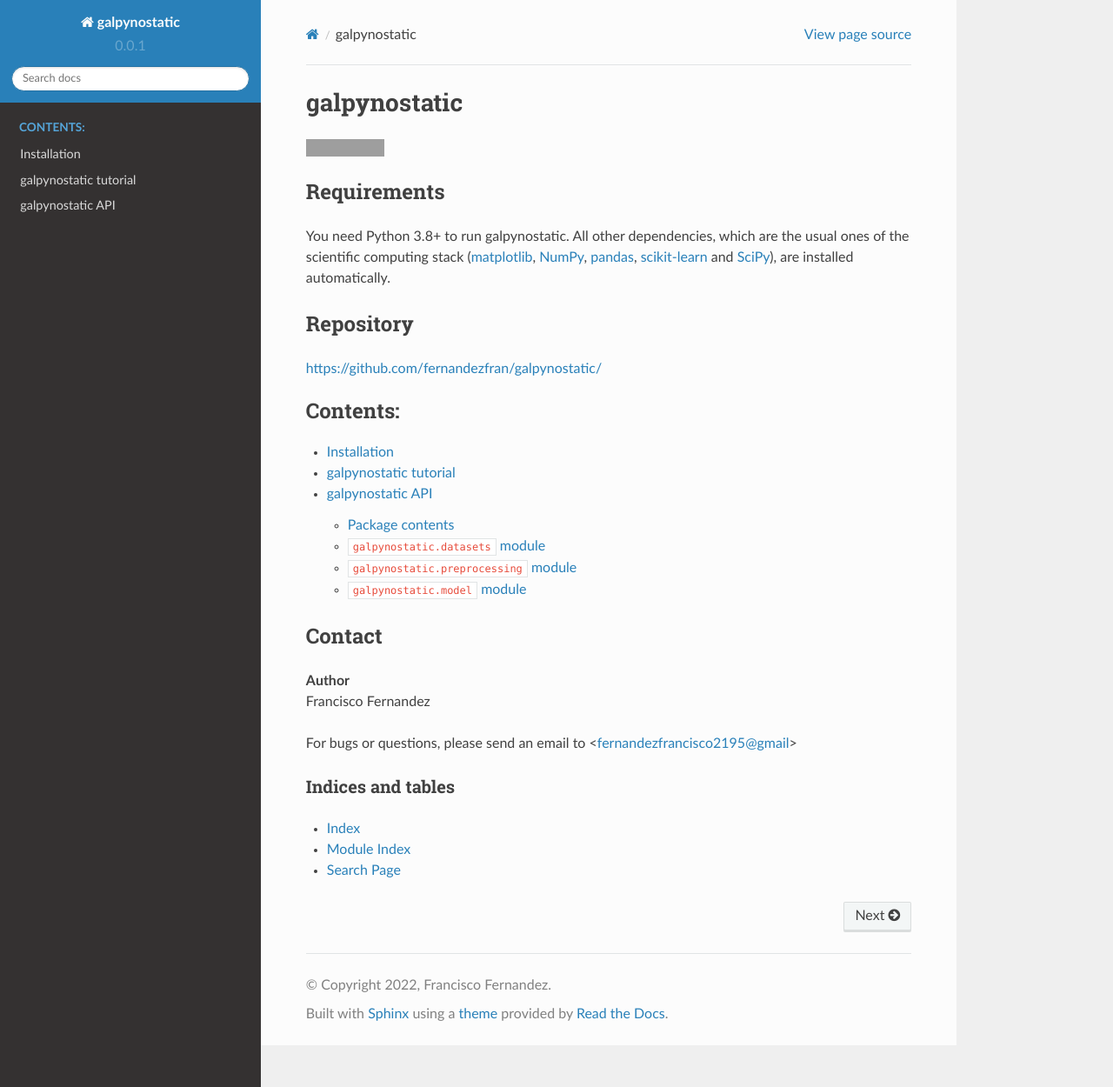
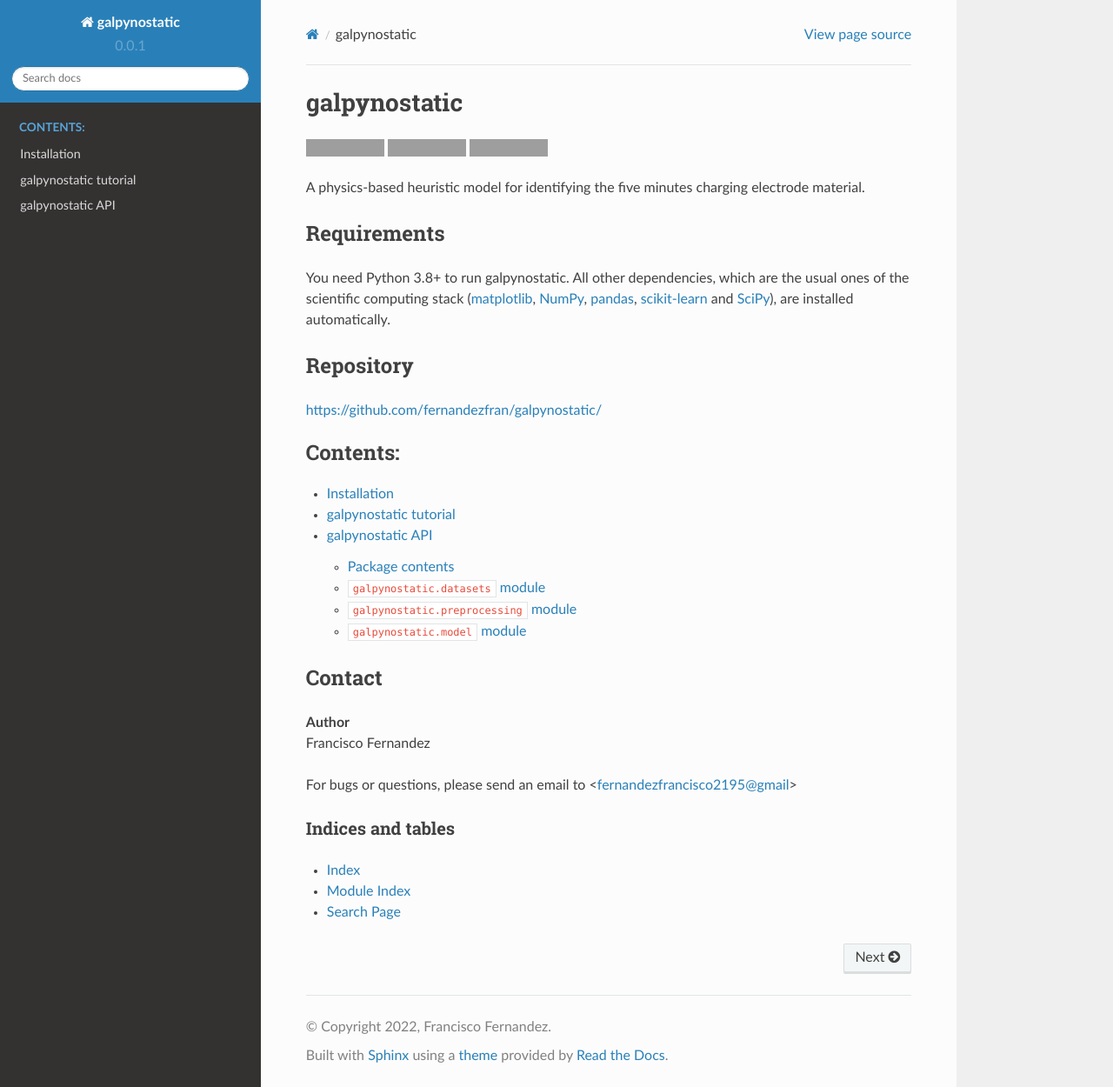
Before and after one commit to fernandezfran/galpynostatic, a Sphinx documentation site: the page built from docs/source/index.rst, in a window 1280 px wide and 1250 px high. Shown: the whole window at 87% size. Built offline with Sphinx 7.4.7 and the Read the Docs theme 2.0.0, drawn with Linux system fonts in a browser that asks for light colours; the version number is read from the project's files by our own code; grey boxes are pictures that could not be loaded.

Commit message:
update docs

```diff
--- a/docs/source/index.rst
+++ b/docs/source/index.rst
@@ -10,6 +10,18 @@ galpynostatic
 .. image:: https://github.com/fernandezfran/galpynostatic/actions/workflows/CI.yml/badge.svg
    :target: https://github.com/fernandezfran/galpynostatic/actions/workflows/CI.yml
    :alt: galpynostatic CI
+
+.. image:: https://img.shields.io/badge/python-3.8%2B-blue
+   :target: https://www.python.org/
+   :alt: python version
+
+.. image:: https://img.shields.io/badge/License-MIT-ff69b4
+   :target: https://github.com/fernandezfran/galpynostatic/blob/main/LICENSE
+   :alt: mit license
+
+
+A physics-based heuristic model for identifying the five minutes charging
+electrode material.
 
 
 Requirements
--- a/galpynostatic/__init__.py
+++ b/galpynostatic/__init__.py
@@ -11,7 +11,8 @@
 # DOCS
 # =============================================================================
 
-"""A galvanostatic fitting program."""
+"""A physics-based heuristic model for identifying the five minutes charging \
+electrode material."""
 
 # =============================================================================
 # IMPORTS
```
Also changed, not shown: README.md (+5 -8 lines), docs/source/install.rst (+3 -4 lines).
